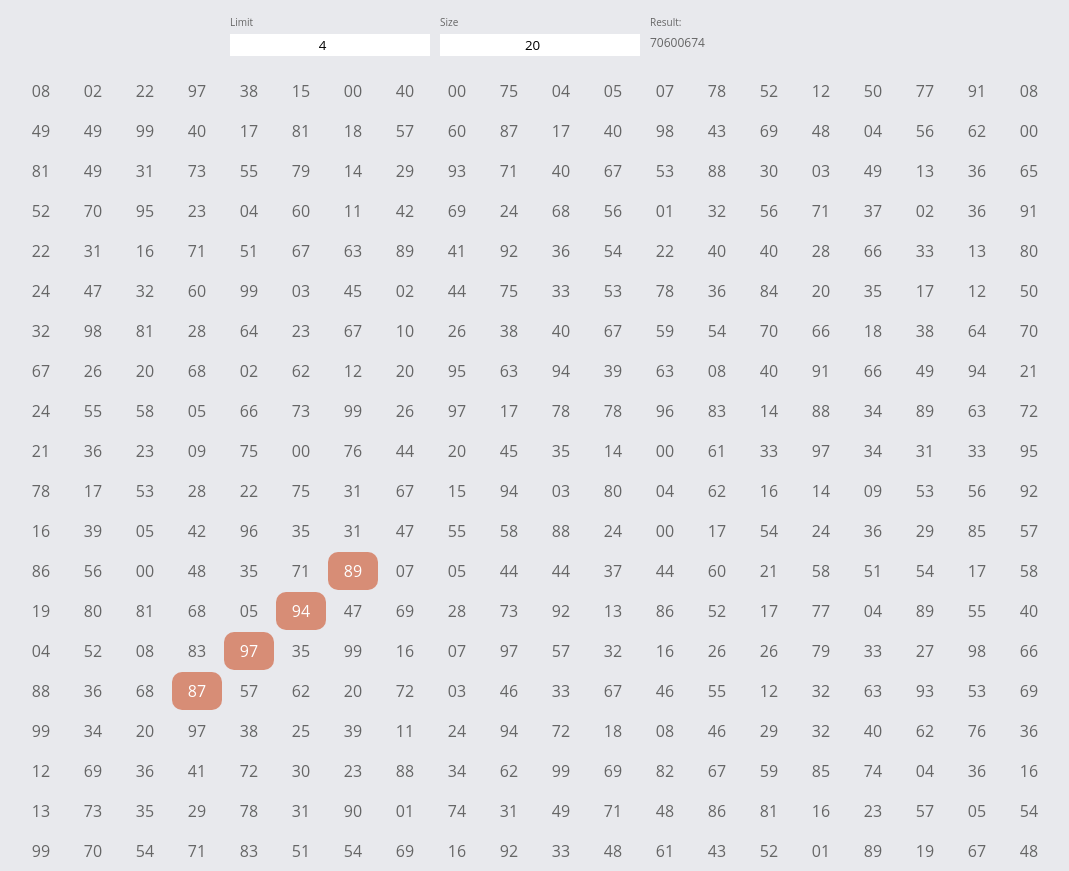
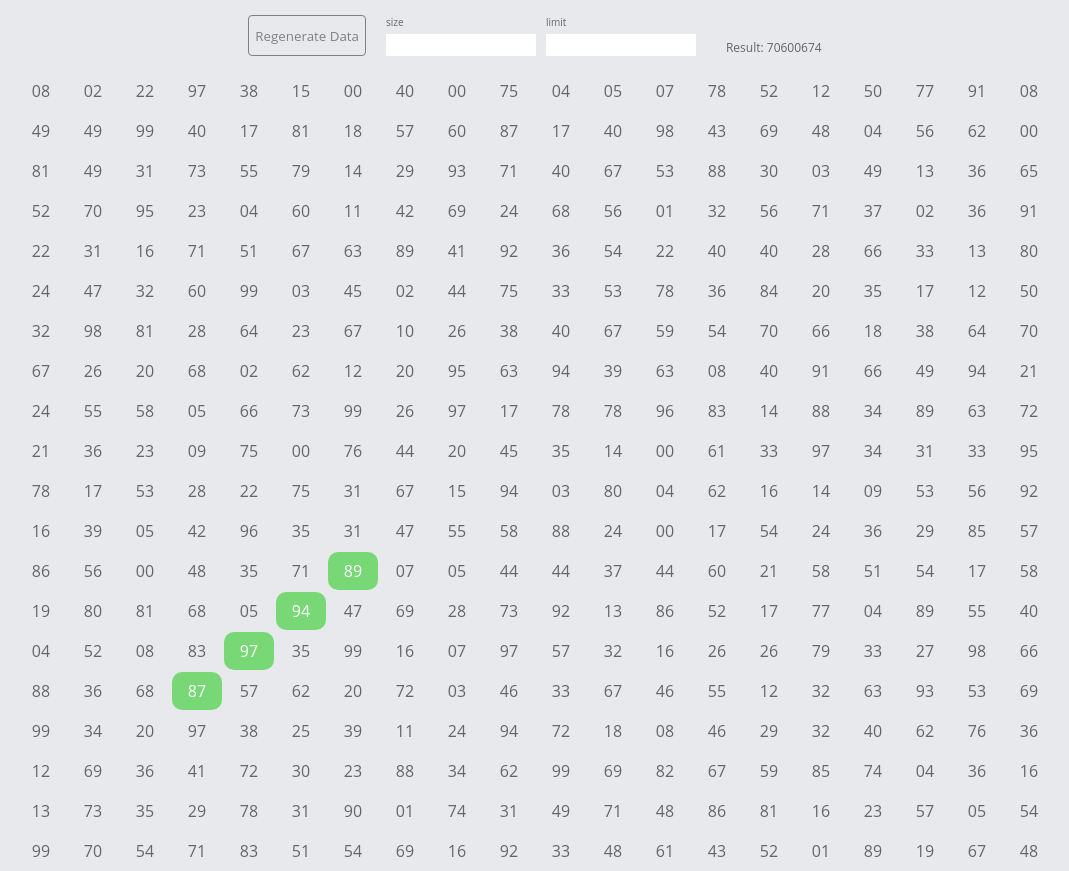
Before and after one commit to AV29/React-Redux-Seed, a React app: page / in a window 1280 px wide. Shown: the whole page, without its empty margins (105-1174 px from the left). Built offline with nearby package versions, Linux system fonts and the light colour scheme; what react-redux-i18n would draw is missing.

Commit message:
added configs

```diff
--- a/src/components/AdjacentProduction/AdjacentCalc.jsx
+++ b/src/components/AdjacentProduction/AdjacentCalc.jsx
@@ -3,24 +3,6 @@ import classNames from 'classnames';
 import {matrix, findMaxAdjacent, getRandomValue} from './helper';
 
 class AdjacentCalc extends Component {
-
-  constructor(props) {
-    super(props);
-
-    this.handleLimitChange = this.handleLimitChange.bind(this);
-    this.handleChangeSize = this.handleChangeSize.bind(this);
-    this.sizeLimit = 20;
-    this.defaultLimit = 4;
-    this.state = {
-      isLimitInvalid: false,
-      isSizeInvalid: false,
-      limit: this.defaultLimit,
-      size: 20,
-      data: matrix,
-      result: findMaxAdjacent(matrix, this.defaultLimit)
-    };
-  }
-
   static populateData(size) {
     const data = [];
     if (!size) return [[]];
@@ -33,40 +15,91 @@ class AdjacentCalc extends Component {
     return data;
   }
 
+  static getInitialState(config) {
+    const initialState = {
+      validation: {},
+      values: {},
+      data: matrix,
+      result: findMaxAdjacent(matrix, config.find(item => item.id === 'limit').defaultValue)
+    };
+    config.forEach(item => {
+      initialState.validation[item.id] = false;
+      initialState.values[item.id] = item.defaultValue;
+    });
+    return initialState;
+  }
+
+  constructor(props) {
+    super(props);
+
+    this.handleLimitChange = this.handleLimitChange.bind(this);
+    this.handleChangeSize = this.handleChangeSize.bind(this);
+    this.regenerate = this.regenerate.bind(this);
+    this.defaultLimit = 20;
+    this.config = [
+      {
+        id: 'size',
+        defaultValue: this.defaultLimit,
+        onChange: this.handleChangeSize,
+        getLimitRule: () => this.defaultLimit
+      },
+      {
+        id: 'limit',
+        defaultValue: 4,
+        onChange: this.handleLimitChange,
+        getLimitRule: () => this.state.size
+      }
+    ];
+    this.state = AdjacentCalc.getInitialState(this.config);
+  }
+
   handleLimitChange({target: {value}}) {
     const isLimitInvalid = +value > this.state.size;
 
-    isLimitInvalid ? this.setState({
-      isLimitInvalid,
+    if (isLimitInvalid) {
+      this.setState(({validation}) => ({
+        validation: {...validation, limit: isLimitInvalid},
         limit: value
-    }) : this.setState({
-      isLimitInvalid,
+      }));
+    } else {
+      this.setState(({validation}) => ({
+        validation: {...validation, limit: isLimitInvalid},
         limit: value,
         result: value
           ? findMaxAdjacent(this.state.data, +value)
           : {indexes: []}
-    });
+      }));
+    }
   }
 
   handleChangeSize({target: {value}}) {
     const isSizeInvalid = +value > this.sizeLimit;
     if (isSizeInvalid) {
-      this.setState({
-        isSizeInvalid
-      });
+      this.setState(({validation}) => ({
+        validation: {...validation, size: isSizeInvalid},
+        size: value
+      }));
     } else {
       const data = AdjacentCalc.populateData(+value);
-      this.setState({
-        isSizeInvalid,
+      this.setState(({validation}) => ({
+        validation: {...validation, size: isSizeInvalid},
         size: value,
         data,
         result: findMaxAdjacent(data, +this.state.limit)
-      });
+      }));
     }
   }
 
-  defineIfCellIsActive(rowInd, cellInd) {
-    return this.state.result.indexes.find(({x, y}) => rowInd === x && cellInd === y);
+  isCellActive(rowIndex, cellIndex) {
+    return this.state.result.indexes.find(({x, y}) => rowIndex === x && cellIndex === y);
+  }
+
+  regenerate() {
+    const data = AdjacentCalc.populateData(+this.state.size);
+    this.setState({
+      data,
+      result: findMaxAdjacent(data, +this.state.limit)
+    });
   }
 
   getData() {
@@ -81,7 +114,7 @@ class AdjacentCalc extends Component {
               key={cellIndex}
               className={classNames(
                 'adjacent-calc-cell',
-                {active: this.defineIfCellIsActive(rowIndex, cellIndex)}
+                {active: this.isCellActive(rowIndex, cellIndex)}
               )}
             >
               {cell}
@@ -95,33 +128,34 @@ class AdjacentCalc extends Component {
     return (
       <div className="adjacent-calc-container">
         <div className="controls-block">
-          <div className="control">
-            <label htmlFor="limit">Limit</label>
+          <button
+            className="regenerate-button"
+            onClick={this.regenerate}
+          >
+            Regenerate Data
+          </button>
+          {this.config.map(({id, onChange, getLimitRule}) => {
+            return (
+              <div
+                className="control"
+                key={id}
+              >
+                <label htmlFor={id}>{id}</label>
                 <div className="input-wrapper">
                   <input
-                id="limit"
+                    id={id}
                     type="number"
-                className={classNames({'has-error': this.state.isLimitInvalid})}
-                onChange={this.handleLimitChange}
-                value={this.state.limit}
+                    className={classNames({'has-error': this.state.validation[id]})}
+                    onChange={onChange}
+                    value={this.state[id]}
                   />
-              {this.state.isLimitInvalid && <div className="error"> {`can't be more than ${this.state.size}`}</div>}
+                  {this.state.validation[id] && <div className="error"> {`can't be more than ${getLimitRule()}`}</div>}
                 </div>
               </div>
-          <div className="control">
-            <label htmlFor="size">Size</label>
-            <input
-              id="size"
-              type="number"
-              className={classNames({'has-error': this.state.isSizeInvalid})}
-              onChange={this.handleChangeSize}
-              value={this.state.size}
-            />
-            {this.state.isSizeInvalid && <div className="error"> {`can't be more than ${this.sizeLimit}`}</div>}
-          </div>
-          <div className="control">
-            <label>Result: </label>
-            <span>{this.state.result.res}</span>
+            );
+          })}
+          <div className="result">
+            Result: {this.state.result.res}
           </div>
         </div>
         <div className="numbers-wrapper">
--- a/src/components/AdjacentProduction/AdjacentCalc.less
+++ b/src/components/AdjacentProduction/AdjacentCalc.less
@@ -17,7 +17,7 @@
     .control {
       display: flex;
       flex: 1;
-      max-width: 200px;
+      max-width: 150px;
       flex-direction: column;
       align-items: flex-start;
       position: relative;
@@ -46,9 +46,26 @@
       left: 50%;
       transform: translateX(-50%);
       top: ~'calc(100% + 2px)';
+      white-space: nowrap;
     }
   }
-
+  .regenerate-button {
+    background-color: transparent;
+    border: 1px solid gray;
+    border-radius: 4px;
+    color: gray;
+    cursor: pointer;
+    margin-right: 10px;
+    transition: all .2s ease-out;
+    &:hover {
+      background-color: lightgray;
+    }
+  }
+  .result {
+    display: flex;
+    align-items: flex-end;
+    margin-left: 30px;
+  }
 }
 
 .adjacent-calc-cell {
@@ -59,7 +76,7 @@
   border-radius: 10px;
   &.active {
     color: white;
-    background-color: rgba(200, 50, 0, 0.5)
+    background-color: rgba(10, 200, 0, 0.5)
   }
 }
 
```
Also changed, not shown: 2 other files (tests, documents, lock files or other folders). Lines whose indentation alone changed are shown as unchanged.
